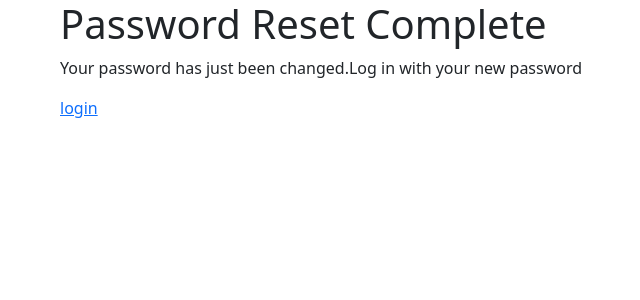
After one commit to EhsanDrn2207/Weblog-Project-Django, a Django app: template templates/registration/password_change_done.html in a window 1280 px wide. The commit adds this page. Shown: the top 300 px of the page, without its empty margins (22-662 px from the left). Run offline with Django 5.2, Linux system fonts and the light colour scheme; the template is opened without the code that fills it, so the values that code supplies are empty; some libraries are stand-ins or nearby versions.

Commit message:
implement password change feature

```diff
--- a/templates/registration/login.html
+++ b/templates/registration/login.html
@@ -13,5 +13,8 @@
     <p>
         <a href="{% url "signup" %}">sign up</a>
         <span>|</span>
+        <a href="{% url "password_change" %}">change password</a>
+        <span>|</span>
+
     </p>
 {% endblock %}
--- /dev/null
+++ b/templates/registration/password_change_done.html
@@ -0,0 +1,10 @@
+{% extends '_base.html' %}
+{% load crispy_forms_tags %}
+
+{% block title %} password reset complete page{% endblock %}
+
+{% block content %}
+    <h1>Password Reset Complete</h1>
+    <p>Your password has just been changed.Log in with your new password</p>
+    <p><a href="{% url "login" %}">login</a></p>
+{% endblock %}
```
Also changed, not shown: templates/registration/password_change_form.html (added, +14 -0 lines), config/settings.py (line endings or trailing spaces).
